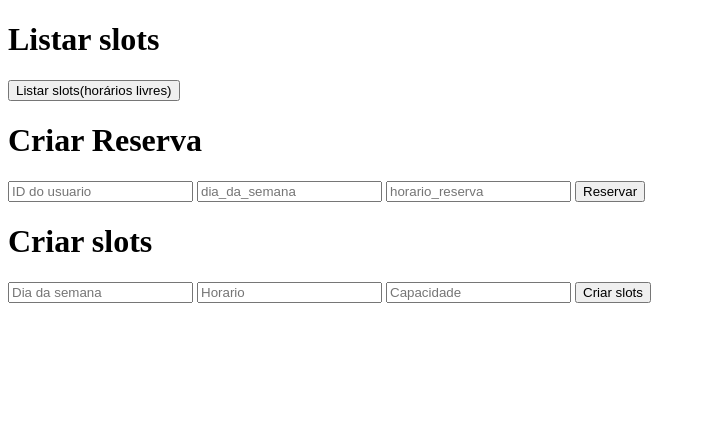
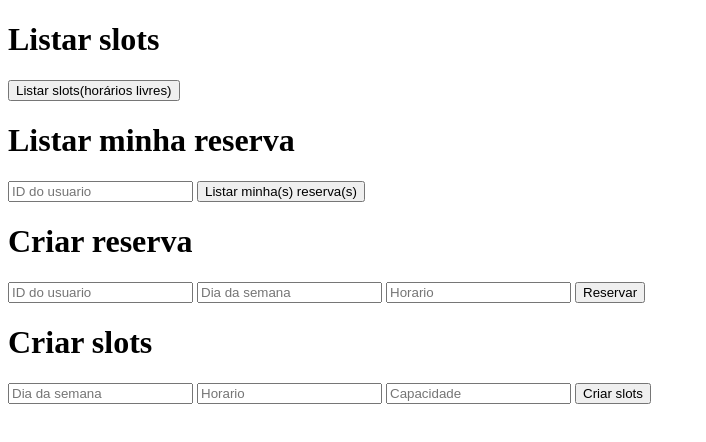
Before and after one commit to Fabioomega/PetshopLife, a website: page public/html/booking.html in a window 1280 px wide. Shown: the whole page, without its empty margins (0-706 px from the left). Drawn offline with Linux system fonts and the light colour scheme.

Commit message:
added my bookings function

```diff
--- a/public/html/booking.html
+++ b/public/html/booking.html
@@ -9,11 +9,16 @@
   <button onclick="listar_slots()">Listar slots(horários livres)</button>
   <ul id="slot-list"></ul>
 
+  <h1>Listar minha reserva</h1>
+  <input id="id_do_usuario_reserva" placeholder="ID do usuario">
+  <button onclick="minha_reserva()">Listar minha(s) reserva(s)</button>
+  <ul id="minha_reserva"></ul>
 
-  <h1>Criar Reserva</h1>
+
+  <h1>Criar reserva</h1>
   <input id="id_do_usuario" placeholder="ID do usuario">
-  <input id="dia_da_semana_reserva" placeholder="dia_da_semana">
-  <input id="horario_reserva" placeholder="horario_reserva">
+  <input id="dia_da_semana_reserva" placeholder="Dia da semana">
+  <input id="horario_reserva" placeholder="Horario">
   <button onclick="criar_reserva()">Reservar</button>
 
   <h1>Criar slots</h1>
@@ -28,7 +33,7 @@
       const resp = await fetch("/slots");
       const info = await resp.json();
 
-      console.log('info' + info);
+      // console.log('info' + info);
 
       const list = document.getElementById("slot-list");
       console.log('Elemento da lista:', list);
@@ -41,16 +46,41 @@
         slots.forEach(slot => {
 
           const li = document.createElement("li");
-          li.textContent = `${dia_da_semana} - ${slot.time} (capacidade: ${slot.capacity}) id: ${slot.id}`;
+          li.textContent = `${dia_da_semana} - ${slot.time} (capacidade: ${slot.capacity})`;
           list.appendChild(li);
         })
       });
-      // alert('hi');
     }
   </script>
 
   <script>
-    async function criar_reserva(idDoUsuario, diaDaSemana, horario) {
+    async function minha_reserva() {
+      const id_do_usuario_reserva = document.getElementById("id_do_usuario_reserva").value;
+
+      // alert('id' + id_do_usuario_reserva);
+      const resp = await fetch(`/bookings/${id_do_usuario_reserva}`);
+      const info = await resp.json();
+      const list = document.getElementById("minha_reserva");
+      console.log('Elemento da lista:', list);
+      list.innerHTML = "";
+
+      info.forEach(reserva => {
+        console.log('info ' + reserva);
+
+        // const slots = info[dia_da_semana];
+
+        // slots.forEach(slot => {
+
+          const li = document.createElement("li");
+          li.textContent = `Reserva do cliente: ${reserva.costumerName}, dia: ${reserva.dayOfWeek}, às: ${reserva.time}, registrado: ${reserva.createdAt}`;
+          list.appendChild(li);
+        // })
+      });
+    }
+  </script>
+
+  <script>
+    async function criar_reserva() {
       const id_do_usuario = document.getElementById("id_do_usuario").value;
       const dia_da_semana_reserva = document.getElementById("dia_da_semana_reserva").value;
       const horario_reserva = document.getElementById("horario_reserva").value;
```
